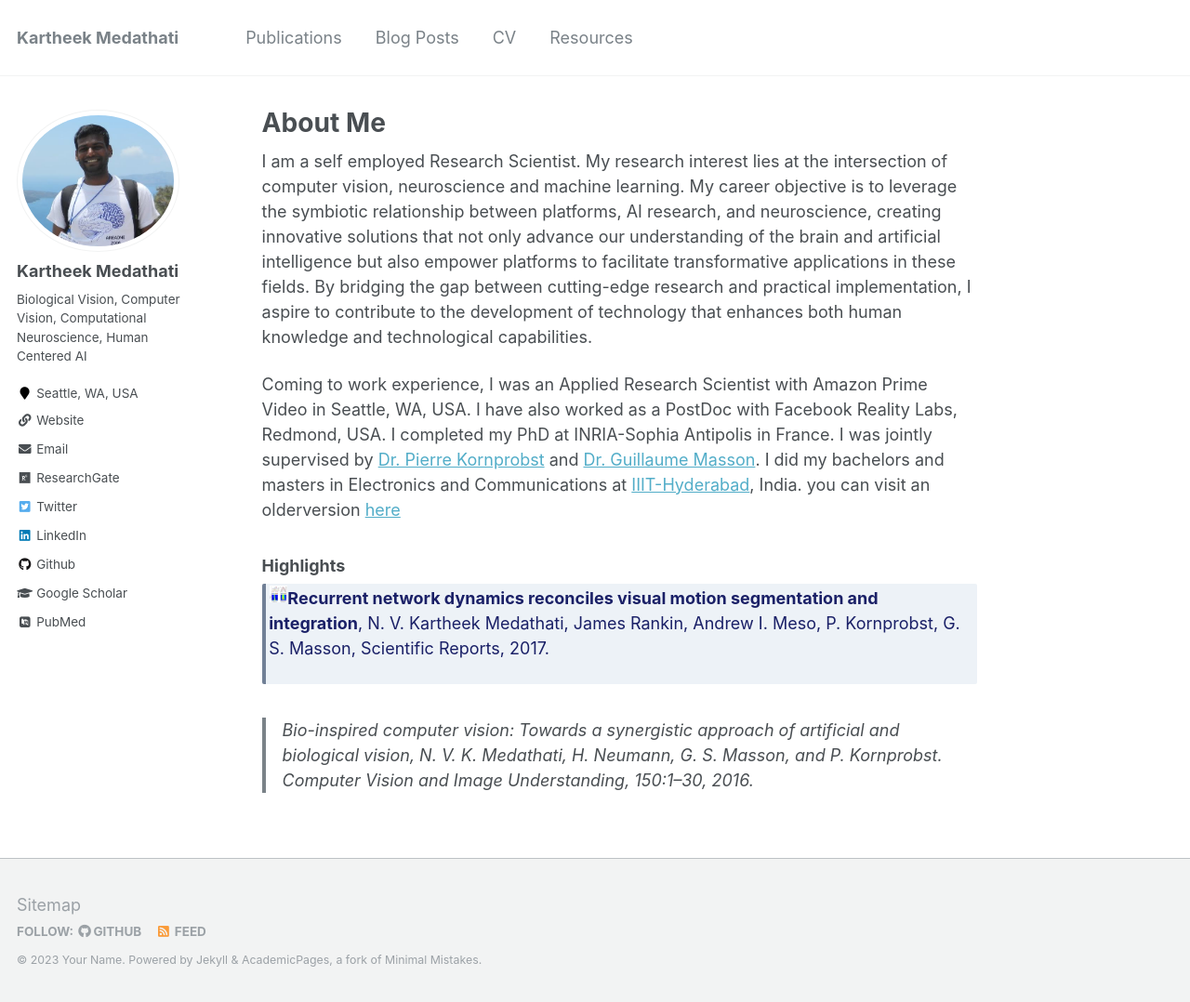
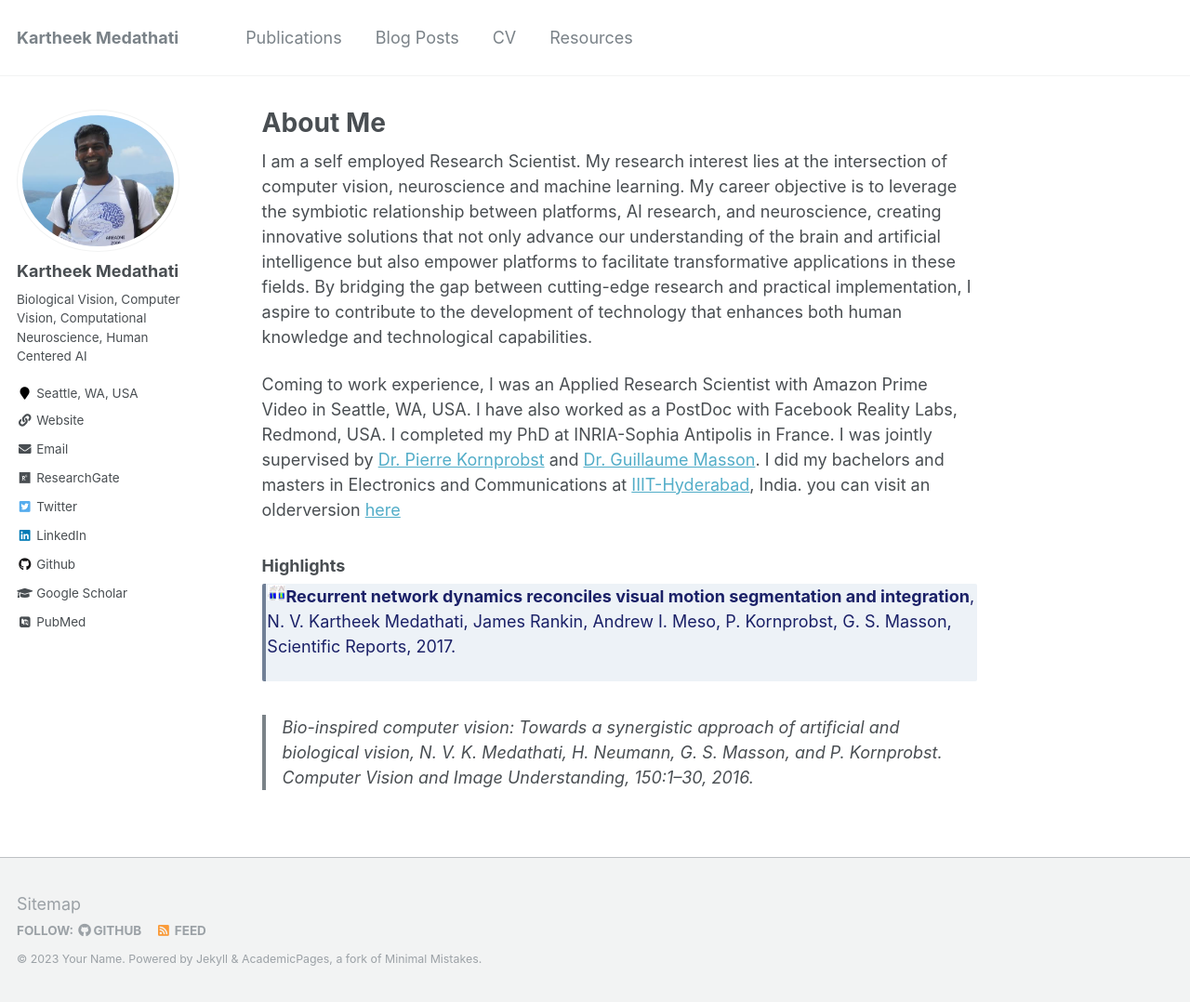
Before and after one commit to kartheekmedathati/kartheekmedathati.github.io, a Jekyll site: the page built from _pages/about.md, in a window 1280 px wide and 1078 px high. Shown: the whole window at 93% size. Built offline with Jekyll 4.4.1, drawn with Linux system fonts in a browser that asks for light colours; some web fonts are replaced.

Commit message:
Changed padding

```diff
--- a/_pages/about.md
+++ b/_pages/about.md
@@ -17,7 +17,7 @@ you can visit an olderversion [here](http://www-sop.inria.fr/members/Kartheek.Me
 
 
 <div class="warning" style='background-color:#EDF2F7; color:#1A2067; border-left: solid #718096 4px; border-radius: 2px;'>
-<p style='padding:0.1em; margin-left:0.1em; margin-right:0.1em; display: inline-block;'>
+<p style='padding:0; margin-left:0.1em; margin-right:0.1em; display: inline-block;'>
 <img src="images/Ring_Network_WTA.jpg" style="width:224px; zoom:9%;  float:left; padding: 4px"/>
  <b> Recurrent network dynamics reconciles visual motion segmentation and integration</b>, N. V. Kartheek Medathati, James Rankin, Andrew I. Meso, P. Kornprobst, G. S. Masson, Scientific Reports, 2017. </p>
 </div>
```
